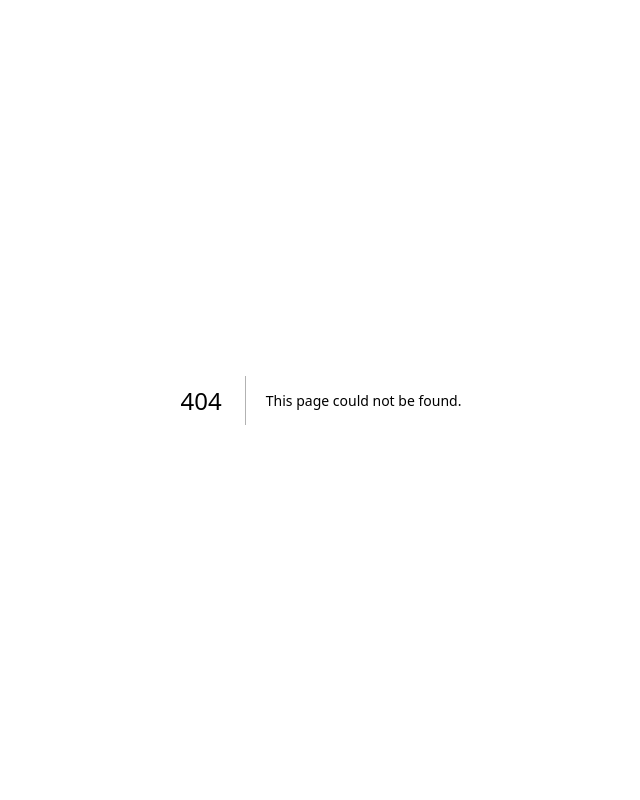
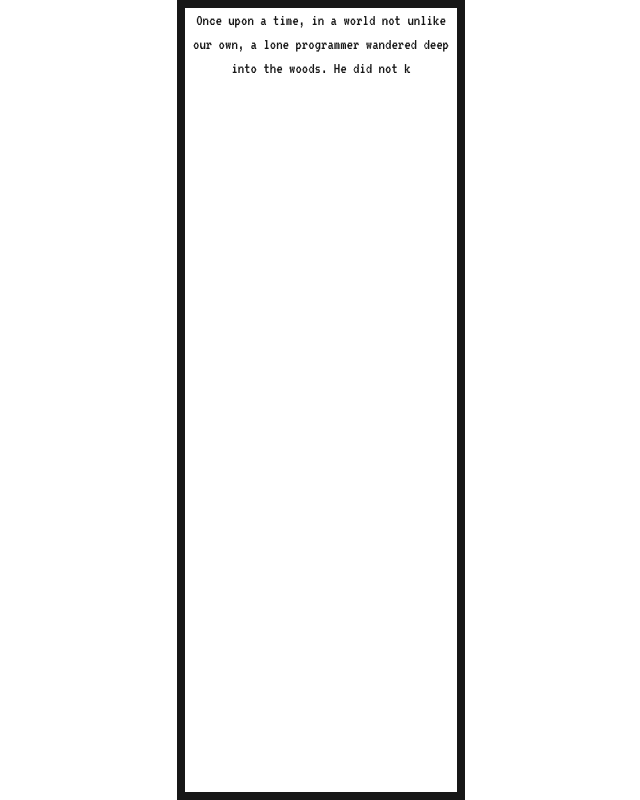
Before and after one commit to AGCB/ff2, a Next.js app: page /StoryStart in a window 1280 px wide. Before the commit this address had no page. Shown: the whole page, without its empty margins (319-959 px from the left). Built offline with nearby package versions, Linux system fonts and the light colour scheme.

Commit message:
FF-6  create Story Start Page (#5)
* redirect to ssp on startbutton action

* add typewriter on storyStartPage

* redirect user from StoryStart to SelectFirstPlayer

```diff
--- a/src/app/CONSTS.tsx
+++ b/src/app/CONSTS.tsx
@@ -4,6 +4,8 @@ const CONSTS = {
     "This app is open-source and available for use, modification, and distribution by anyone for any purpose.",
   START_BUTTON: "Start",
   TITLE: "AGCB",
+  STORY_START:
+    "Once upon a time, in a world not unlike our own, a lone programmer wandered deep into the woods. He did not know how he had come to be here, nor why his feet refused to stop. Some unseen force pulled him forward, past gnarled roots and whispering branches, through shadows that stretched and shifted like living things. The deeper he went, the more the air thickened, humming with something ancient, something watching. His breath came sharp, his fingers twitched as if reaching for a keyboard that was no longer there. But there were no screens here, no lines of code to unravel this mystery—only the path ahead, carved by hands unseen, guiding him toward a fate unknown.",
 };
 
 export default CONSTS;
--- /dev/null
+++ b/src/app/SelectFirstPlayer/page.tsx
@@ -0,0 +1,5 @@
+const SelectFirstPlayer = () => {
+  return <div>{"select first player"}</div>;
+};
+
+export default SelectFirstPlayer;
--- /dev/null
+++ b/src/app/StoryStart/page.tsx
@@ -0,0 +1,14 @@
+import CONSTS from "../CONSTS";
+import Typewriter from "../components/TypeWriter";
+import vt323 from "../fonts/Vt323";
+export default function StoryStart() {
+  return (
+    <div
+      className={`${vt323.className} flex justify-center items-center w-full h-screen`}
+    >
+      <div className="text-center text-1xl border-8 w-72 h-svh">
+        <Typewriter text={CONSTS.STORY_START} speed={50} />
+      </div>
+    </div>
+  );
+}
--- /dev/null
+++ b/src/app/components/TypeWriter.tsx
@@ -0,0 +1,49 @@
+"use client";
+import React, { useState, useEffect } from "react";
+import { useRouter } from "next/navigation";
+
+type TypewriterProps = {
+  text: string;
+  speed?: number;
+};
+
+function Typewriter({ text, speed = 50 }: TypewriterProps) {
+  const [displayedText, setDisplayedText] = useState("");
+  const [index, setIndex] = useState(0);
+  const [isComplete, setIsComplete] = useState(false);
+  const router = useRouter();
+
+  // useTypeWriter Effect
+  useEffect(() => {
+    if (index < text.length && !isComplete) {
+      const timer = setTimeout(() => {
+        setDisplayedText((prevText) => prevText + text[index]);
+        setIndex((prevIndex) => prevIndex + 1);
+      }, speed);
+
+      return () => clearTimeout(timer);
+    }
+  }, [index, text, speed, isComplete]);
+
+  // Handle Enter Press and Redirect
+  useEffect(() => {
+    const handleKeyDown = (event: KeyboardEvent) => {
+      if (event.key === "Enter") {
+        if (!isComplete) {
+          setDisplayedText(text);
+          setIsComplete(true);
+        } else {
+          router.push("/SelectFirstPlayer");
+        }
+      }
+    };
+
+    window.addEventListener("keydown", handleKeyDown);
+
+    return () => window.removeEventListener("keydown", handleKeyDown);
+  }, [text, isComplete, router]);
+
+  return <span>{displayedText}</span>;
+}
+
+export default Typewriter;
--- a/src/app/components/buttons/StartButton.tsx
+++ b/src/app/components/buttons/StartButton.tsx
@@ -1,9 +1,17 @@
+import { useRef, useEffect } from "react";
+import { redirect } from "next/navigation";
 import CONSTS from "@/app/CONSTS";
 import vt323 from "@/app/fonts/Vt323";
 const StartButton: React.FC<{ current: boolean }> = ({ current }) => {
+  const handleSubmit = (e: React.MouseEvent<HTMLElement> | React.FormEvent) => {
+    console.log("!!! here is the event", e);
+    redirect("/storyStart");
+  };
+
   return (
     <>
       <button
+        onClick={(e) => handleSubmit(e)}
         className={`${vt323.className} min-w-50 text-left text-4xl`}
       >{`${CONSTS.START_BUTTON.toUpperCase()} ${current ? "👈" : ""}`}</button>
     </>
--- a/src/app/page.tsx
+++ b/src/app/page.tsx
@@ -1,5 +1,6 @@
 "use client";
 import { useEffect, useState } from "react";
+import { redirect } from "next/navigation";
 // components
 import ContinueButton from "./components/buttons/ContinueButton";
 import StartButton from "./components/buttons/StartButton";
@@ -14,6 +15,8 @@ export default function Home() {
         setSelection("start");
       } else if (event.key === "ArrowRight") {
         setSelection("continue");
+      } else if (event.key === "Enter") {
+        redirect("StoryStart");
       }
     };
 
@@ -24,7 +27,7 @@ export default function Home() {
     };
   }, []);
   return (
-    <div className="flex bg-amber-800 w-screen h-screen flex-col items-center gap-4">
+    <div className="flex bg-gray-700 w-screen h-screen flex-col items-center gap-4">
       <div className="min-w-30 h-75 w-full ">{Title}</div>
       <div className="h-80 flex-10/12 flex-col place-content-end">
         <div className="border h-50 flex justify-around items-start">
```
